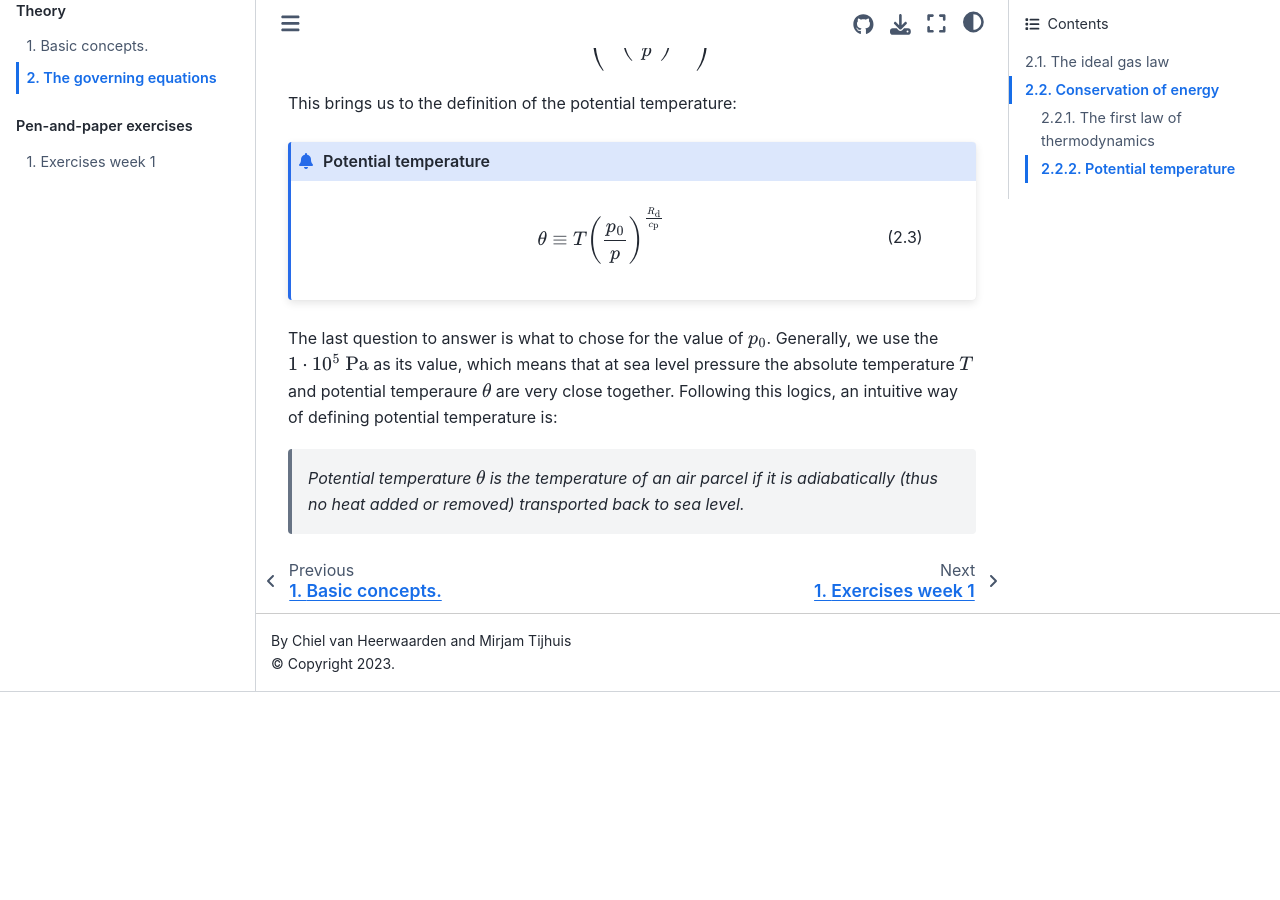
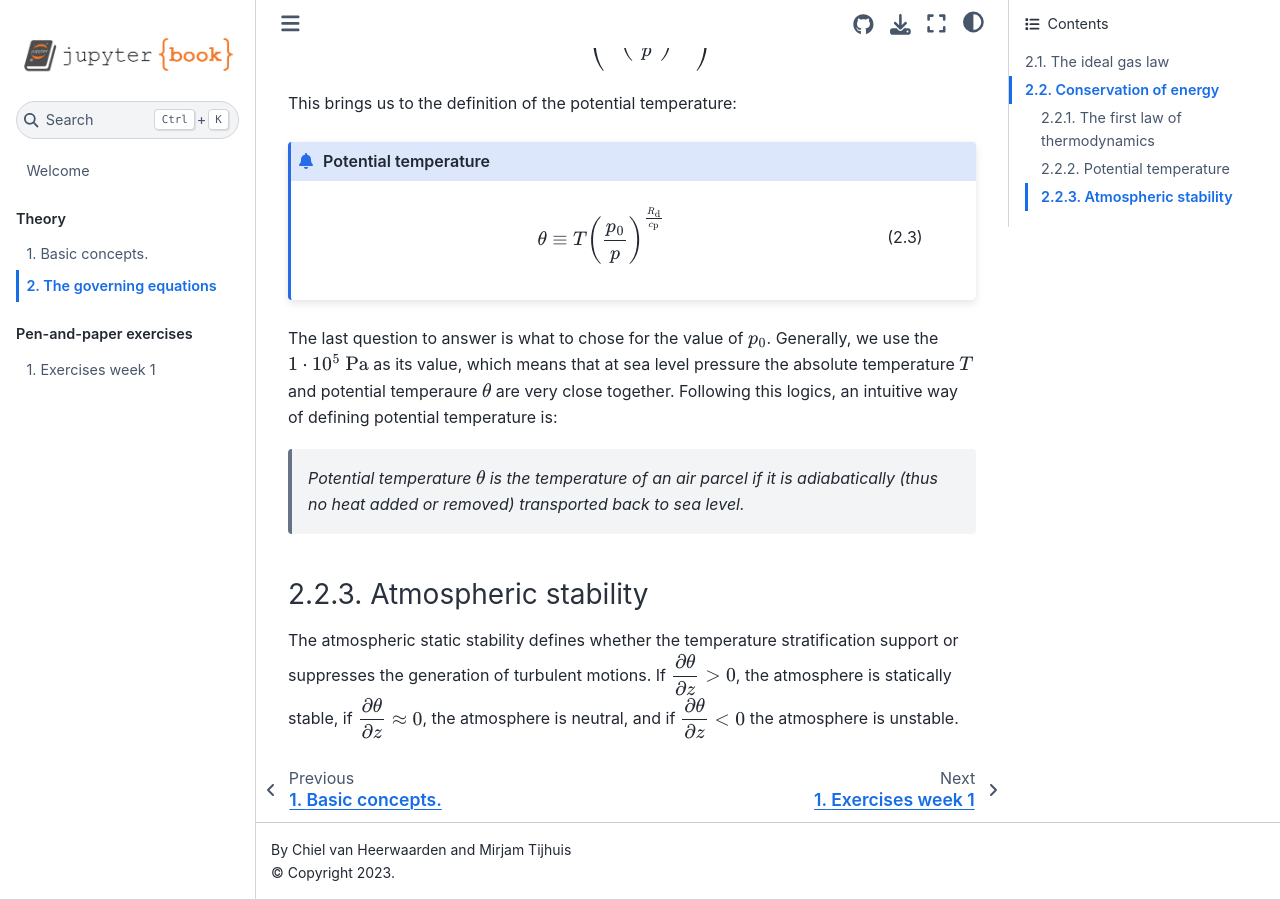
Before and after one commit to boundary-layer-meteo/boundary-layer-meteo.github.io, a Jupyter Book: the page built from governing_equations.md, in a window 1280 px wide and 900 px high, scrolled down 2551 px. Built offline with Jupyter Book 1.0.4 settings and Sphinx 7.4.7 and the Sphinx Book theme 1.1.4, drawn with Linux system fonts in a browser that asks for light colours; pages that are not in the unit, such as notebooks, are missing from menus; before the commit the page ends 3243 px from its top, so only the background shows below that.

Commit message:
Add example with notebook added.

```diff
--- a/_toc.yml
+++ b/_toc.yml
@@ -9,6 +9,7 @@ parts:
     chapters:
     - file: basic_concepts
     - file: governing_equations
+    - file: atmospheric_stability
   - caption: Pen-and-paper exercises
     numbered: true
     chapters:
--- a/governing_equations.md
+++ b/governing_equations.md
@@ -80,3 +80,6 @@ $$ (pot_temp)
 The last question to answer is what to chose for the value of $p_0$. Generally, we use the $1 \cdot 10^5~\mathrm{Pa}$ as its value, which means that at sea level pressure the absolute temperature $T$ and potential temperaure $\theta$ are very close together. Following this logics, an intuitive way of defining potential temperature is:
 
 > _Potential temperature $\theta$ is the temperature of an air parcel if it is adiabatically (thus no heat added or removed) transported back to sea level._
+
+### Atmospheric stability
+The atmospheric static stability defines whether the temperature stratification support or suppresses the generation of turbulent motions. If $\dfrac{\partial \theta}{\partial z} \gt 0$, the atmosphere is statically stable, if $\dfrac{\partial \theta}{\partial z} \approx 0$, the atmosphere is neutral, and if $\dfrac{\partial \theta}{\partial z} \lt 0$ the atmosphere is unstable.
```
Also changed, not shown: 1 other file.
